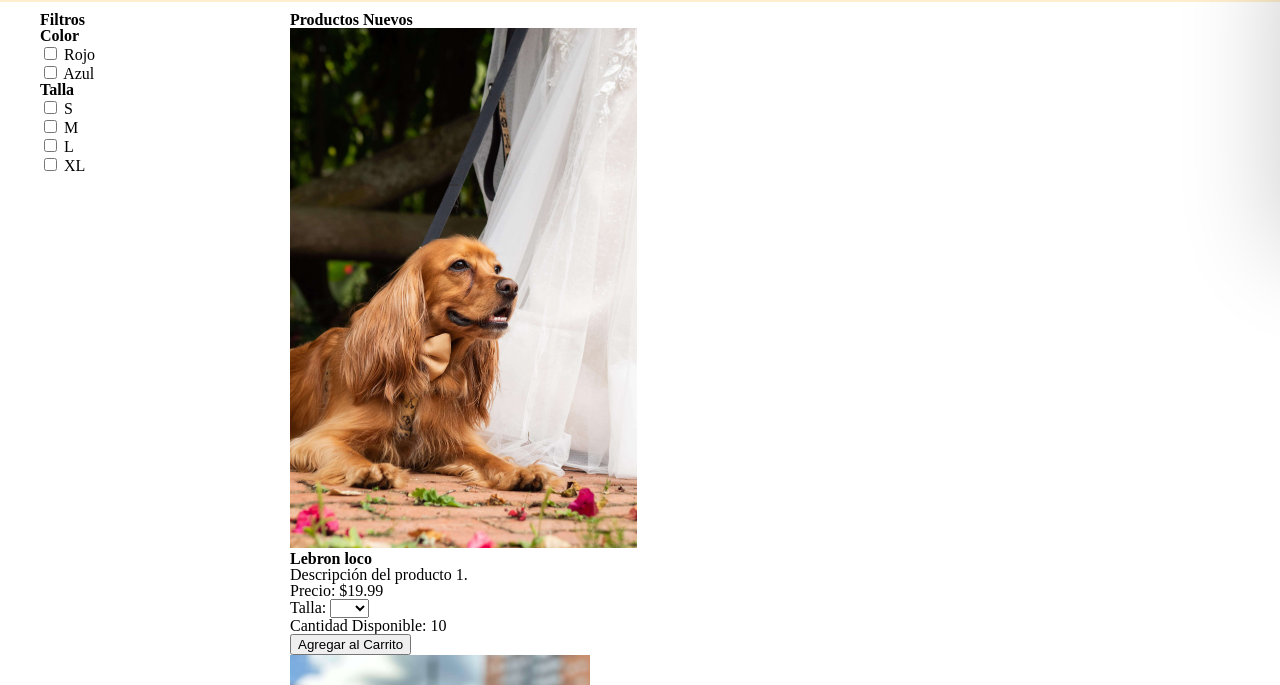
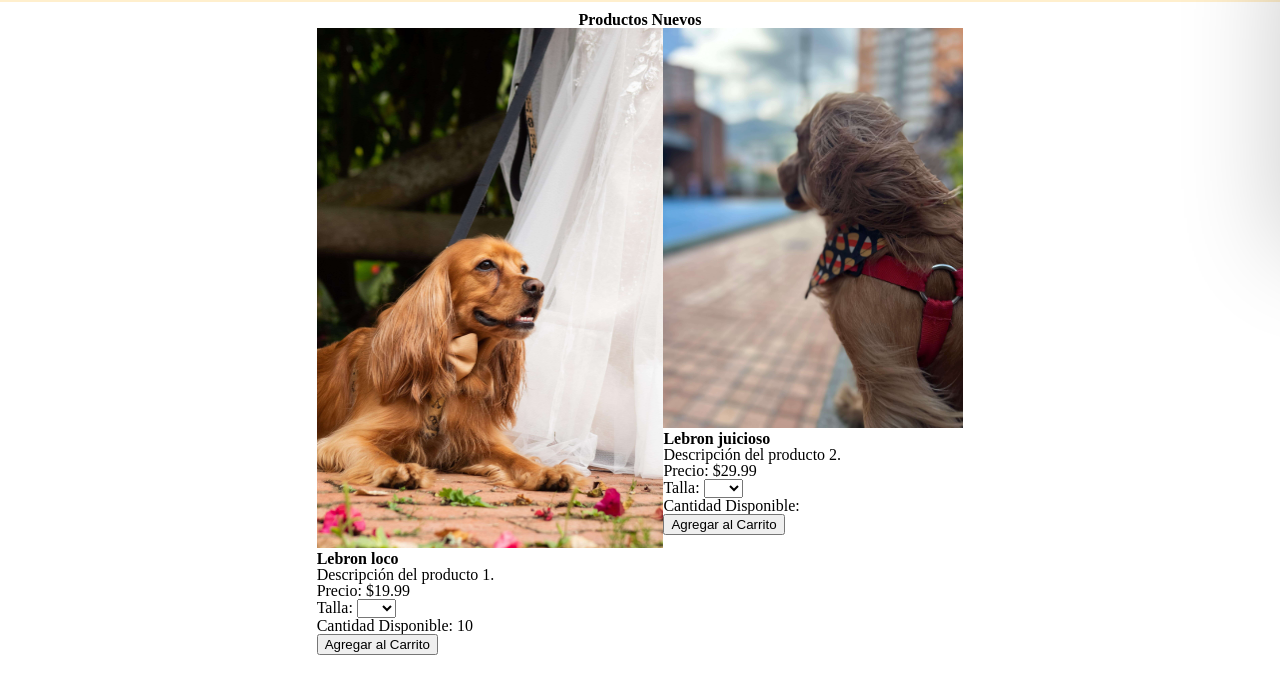
Before and after one commit to borja9807/pruebasAgridulce, a website: page index.html in a window 1280 px wide. Shown: the part 69-754 px from the top of the page. Drawn offline with Linux system fonts and the light colour scheme.

Commit message:
arreglos

```diff
--- a/css/styles.css
+++ b/css/styles.css
@@ -88,8 +88,8 @@ aside {
 /* Establece el ancho del main en un 80% del ancho de la pantalla */
 main {
     margin-top: 10px;
-    width: 65%;
-    margin-left: 260px;
+    width: 100%;
+    margin-left: auto;
 }
 /* Estilos para los filtros */
 .filters {
@@ -97,7 +97,19 @@ main {
     width: 250px; /* Cambia el valor según el ancho deseado para los filtros */
     /* Agrega otros estilos según tus preferencias */
 }
+.lista-productos-nuevos {
+    display: flex;
+    justify-content: space-between;
+    flex-wrap: wrap;
 
+}
+
+#productos-nuevos{
+    display: flex;
+    flex-direction: column;
+    align-items: center;
+    justify-content: space-around;
+}
 
 
 
--- a/index.html
+++ b/index.html
@@ -61,15 +61,16 @@
             </div>
         </div>
     </header>
-    <aside class="filters">
+    <!--<aside class="filters">
         <h2>Filtros</h2>
         <div class="filter">
             <h3>Color</h3>
             <ul>
                 <li><input type="checkbox" id="filter-color-red"> <label for="filter-color-red">Rojo</label></li>
                 <li><input type="checkbox" id="filter-color-blue"> <label for="filter-color-blue">Azul</label></li>
+                -->
                 <!-- Agrega más opciones de color según sea necesario -->
-            </ul>
+           <!-- </ul>
         </div>
         <div class="filter">
             <h3>Talla</h3>
@@ -78,12 +79,11 @@
                 <li><input type="checkbox" id="filter-size-m"> <label for="filter-size-m">M</label></li>
                 <li><input type="checkbox" id="filter-size-l"> <label for="filter-size-l">L</label></li>
                 <li><input type="checkbox" id="filter-size-xl"> <label for="filter-size-xl">XL</label></li>
-                <!-- Agrega más opciones de talla según sea necesario -->
             </ul>
         </div>
-        <!-- Puedes agregar más filtros según tus necesidades -->
-    </aside>
-
+    </aside> -->
+     <!-- Agrega más opciones de talla según sea necesario -->
+    <!-- Puedes agregar más filtros según tus necesidades -->
     <main>
         <!-- Contenido principal de la tienda, productos y secciones -->
         <section id="productos-nuevos">
```
